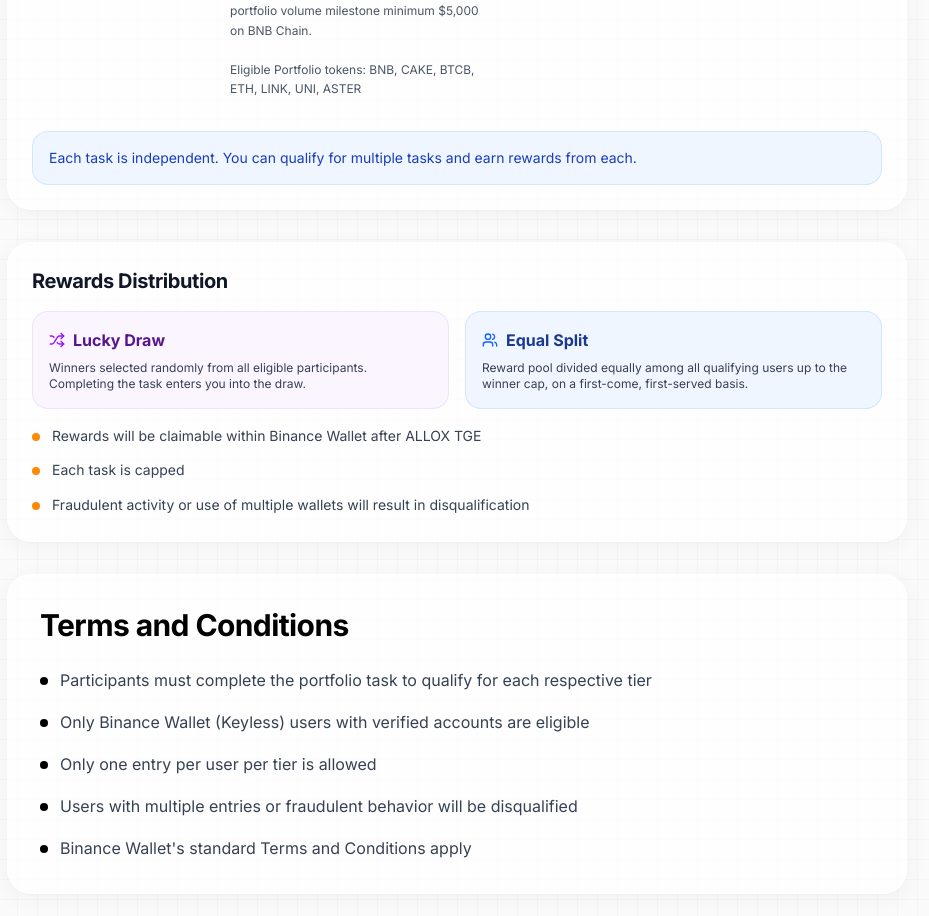
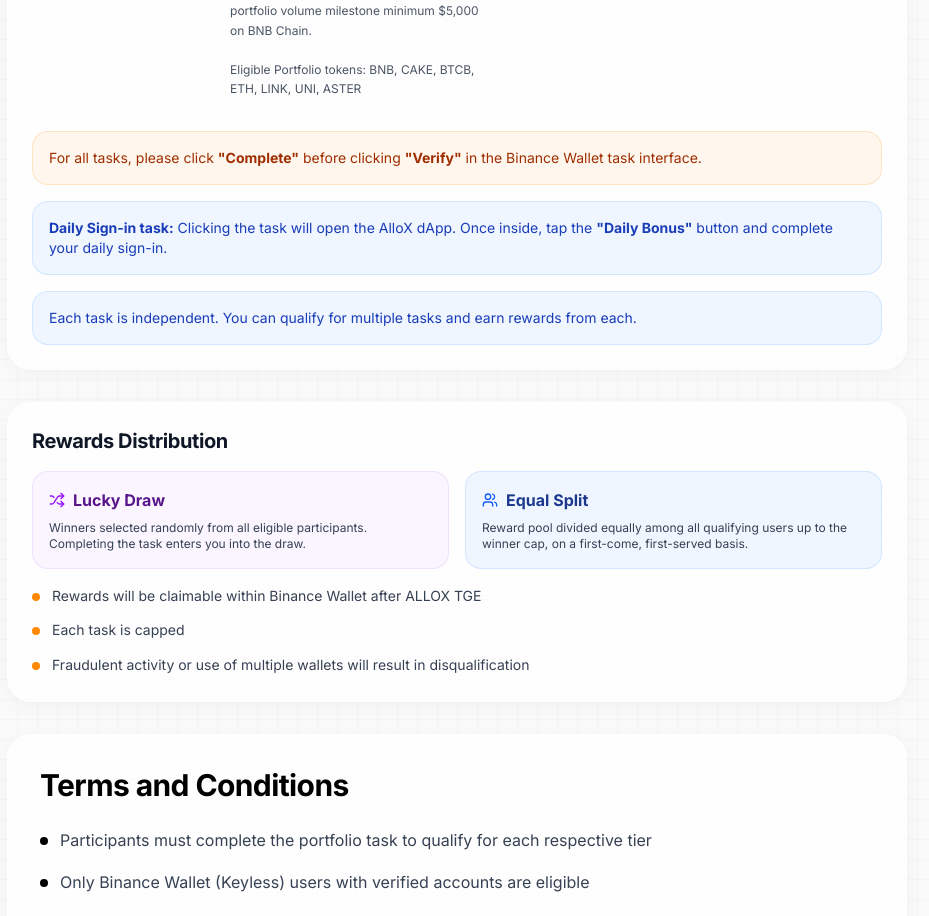
Before and after one commit to AlloX-ai/AlloX, a React (Vite) app: page /binancewallet-campaign-rules in a window 1280 px wide. Shown: the part 1741-2657 px from the top of the page, without its empty margins (183-1112 px from the left). Built offline with nearby package versions, Linux system fonts and the light colour scheme.

Commit message:
Added new rules to campaign

```diff
--- a/src/pages/CampaignRulesPage.tsx
+++ b/src/pages/CampaignRulesPage.tsx
@@ -365,6 +365,12 @@
                 </table>
               </div>
 
+              <div className="mt-4 p-4 bg-orange-50 border border-orange-200/60 rounded-2xl text-sm text-orange-800">
+                For all tasks, please click <b>"Complete"</b> before clicking <b>"Verify"</b> in the Binance Wallet task interface.
+              </div>
+              <div className="mt-4 p-4 bg-blue-50 border border-blue-200/60 rounded-2xl text-sm text-blue-800">
+                <b>Daily Sign-in task:</b> Clicking the task will open the AlloX dApp. Once inside, tap the <b>"Daily Bonus"</b> button and complete your daily sign-in.
+              </div>
               <div className="mt-4 p-4 bg-blue-50 border border-blue-200/60 rounded-2xl text-sm text-blue-800">
                 Each task is independent. You can qualify for multiple tasks and earn rewards from each.
               </div>
```
